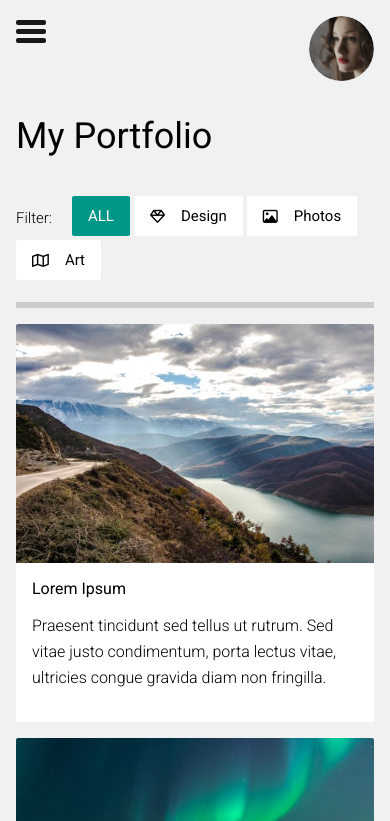
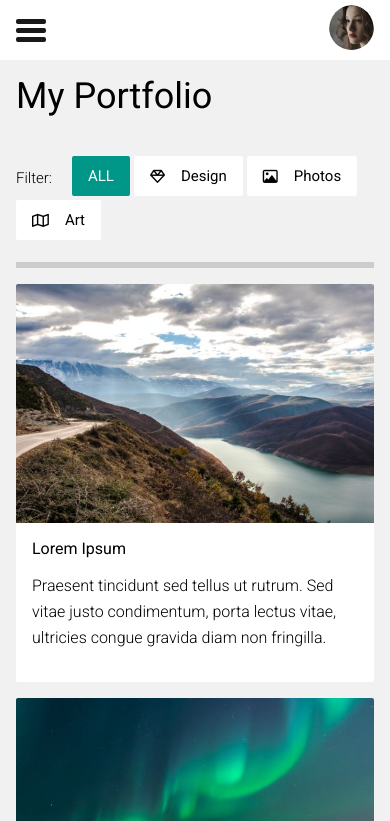
Before and after one commit to nguyenthang2469/template-portfolio, a plain HTML site: page index.html in a window 390 px wide. Shown: the top 821 px of the page. Drawn offline with nearby package versions, Linux system fonts and the light colour scheme.

Commit message:
fix navbar menu

```diff
--- a/assets/css/base.css
+++ b/assets/css/base.css
@@ -4,6 +4,7 @@
     --white-color: #fff;
     --black-color: #000;
     --sidebar-width: 300px;
+    --navbar-height: 60px;
 }
 
 * {
--- a/assets/css/main.css
+++ b/assets/css/main.css
@@ -139,12 +139,19 @@
     display: none;
     align-items: center;
     justify-content: space-between;
+    position: fixed;
+    top: 0;
+    left: 0;
+    right: 0;
+    height: var(--navbar-height);
+    z-index: 1;
+    background-color: #fff;
+    visibility: visible;
 }
 
 .navbar-menu {
     padding: 16px;
     line-height: 0;
-    transform: translateY(-19px);
     cursor: pointer;
     z-index: 1;
     animation: fadeOut ease-in-out 0.3s forwards;
@@ -152,10 +159,7 @@
 
 @keyframes fadeOut {
     from {
-        transform: translate(calc(300px - 62px), -19px);
-    }
-    to {
-        transform: translateY(-19px);
+        transform: translateX(calc(300px - 62px));
     }
 }
 
@@ -181,11 +185,8 @@
 }
 
 @keyframes fadeIn {
-    from {
-        transform: translateY(-19px);
-    }
     to {
-        transform: translate(calc(300px - 62px), -19px);
+        transform: translateX(calc(300px - 62px));
     }
 }
 
@@ -205,7 +206,7 @@
     margin: 16px;
     border-radius: 50%;
     overflow: hidden;
-    width: 65px;
+    width: 45px;
 }
 
 .navbar-profile__img {
--- a/assets/css/responsive.css
+++ b/assets/css/responsive.css
@@ -9,6 +9,10 @@
     }
     .container {
         margin-left: 0;
+        /* margin-top: var(--navbar-height); */
+    }
+    .header {
+        margin-top: calc(var(--navbar-height) + 16px);
     }
     .navbar {
         display: flex;
--- a/index.html
+++ b/index.html
@@ -5,6 +5,7 @@
     <meta charset="UTF-8">
     <meta http-equiv="X-UA-Compatible" content="IE=edge">
     <meta name="viewport" content="width=device-width, initial-scale=1.0">
+    <link rel="icon" href="https://dthezntil550i.cloudfront.net/86/latest/861911302007288750002221253/1280_960/6d5f31fb-62f2-4c12-bbda-e22d08b4ea2a.png" type="image/x-icon">
     <title>My portfolio</title>
     <link rel="stylesheet" href="https://cdnjs.cloudflare.com/ajax/libs/normalize/8.0.1/normalize.min.css">
     <link rel="stylesheet" href="./assets/css/base.css">
@@ -65,7 +66,6 @@
             </ul>
         </div>
 
-        <div class="container">
         <div class="navbar">
             <div class="navbar-menu">
                 <span class="navbar-menu__icon"></span>
@@ -76,6 +76,7 @@
                 <a href=""><img src="./assets/img/avatar.jpg" alt="" class="navbar-profile__img"></a>
             </div>
         </div>
+        <div class="container">
             <header id="portfolio" class="header">
                 <h1 class="header__heading">My Portfolio</h1>
                 <div class="header-filter">
@@ -359,9 +360,11 @@
 
     <script>
         var $ = (value) => document.querySelector(value);
+        var $$ = (value) => document.querySelectorAll(value);
         var sidebar = $('.sidebar');
         var navbarMenu = $('.navbar-menu');
         var sidebarModal = $('.sidebar-wrapper');
+        var sidebarItemLinks = $$('.sidebar-item__link');
 
         function handleSidebar() {
             var isOpenSidebar = sidebar.classList.contains('open-sidebar');
@@ -377,8 +380,11 @@
         }
 
         navbarMenu.addEventListener('click', handleSidebar);
-
         sidebarModal.addEventListener('click', handleSidebar);
+        sidebarItemLinks.forEach(function(item) {
+            item.addEventListener('click', handleSidebar);
+        })
+        sidebarItemLinks.addEventListener('click', () => {});
     </script>
 </body>
 
```
Lines whose indentation alone changed are shown as unchanged.
